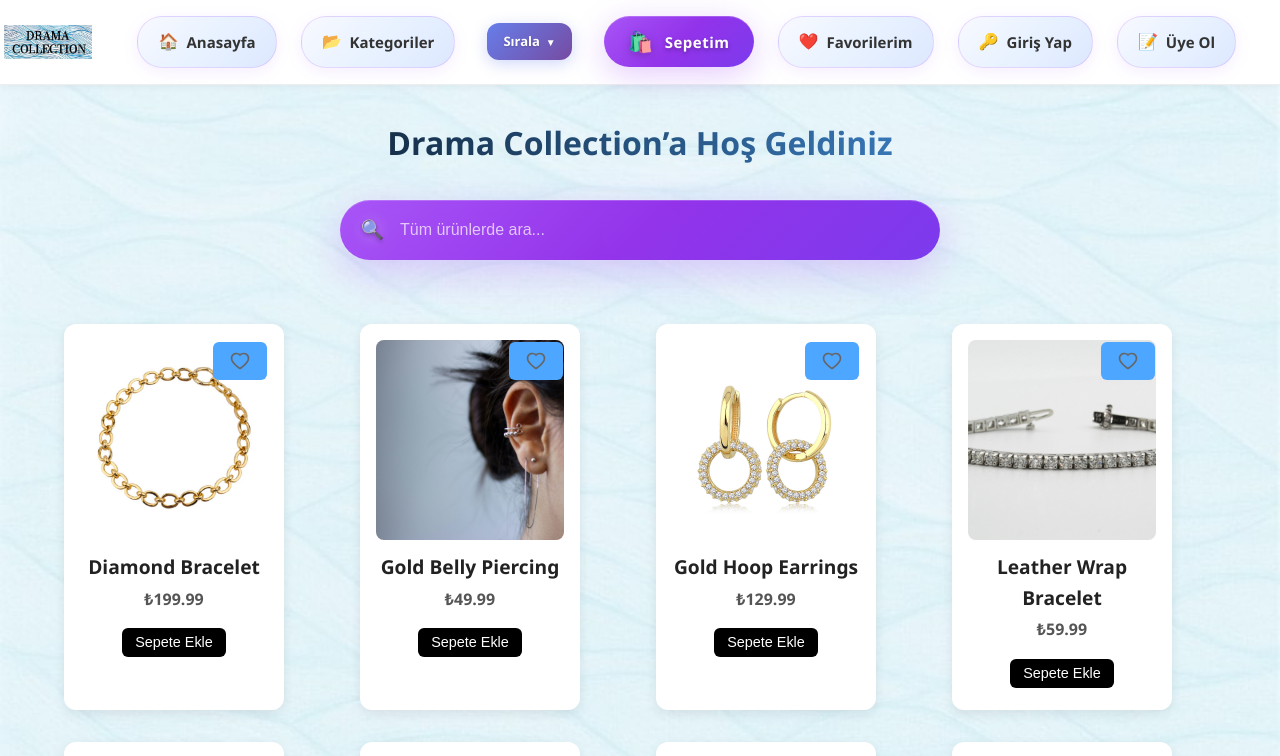
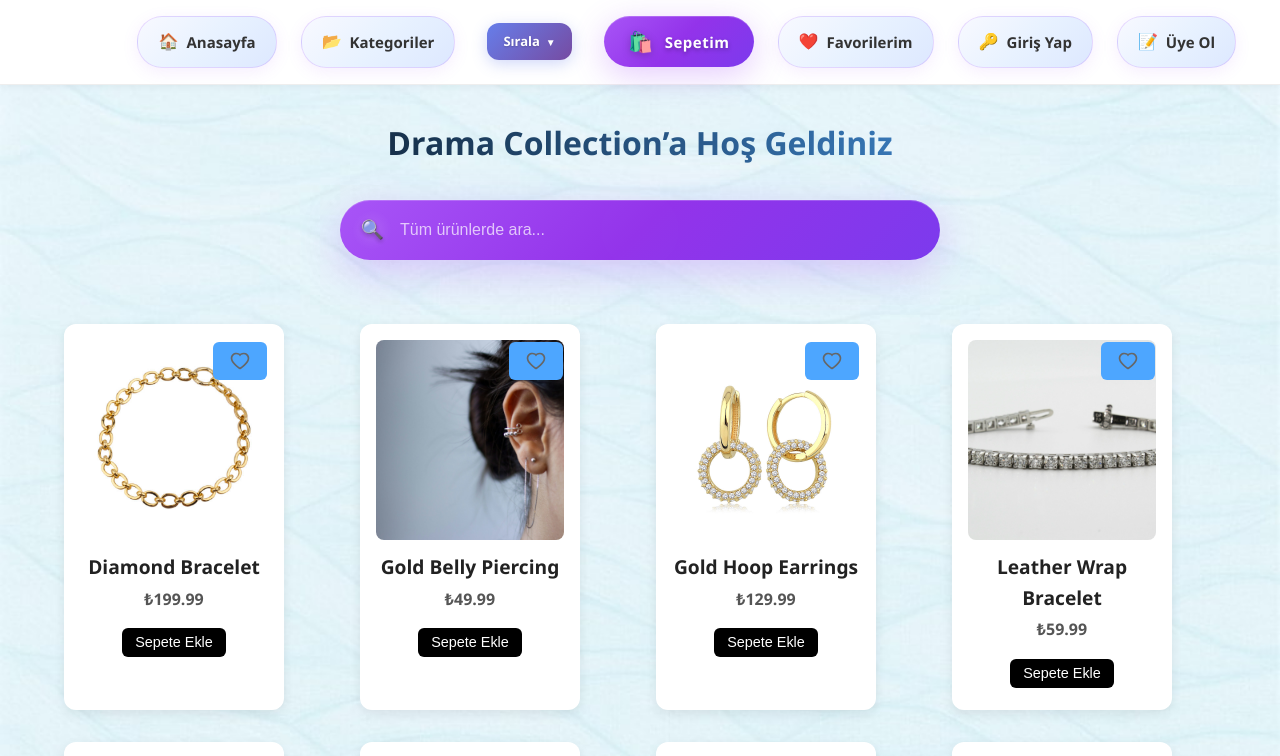
Before and after one commit to eerenozgun/dramacollection, a React (Create React App) app: page / in a window 1280 px wide. Shown: the top 756 px of the page. Built offline with nearby package versions, Linux system fonts and the light colour scheme; no server answers; grey boxes are pictures that could not be loaded.

Commit message:
Logo 3 kat daha sola kaydırıldı (-180px)

```diff
--- a/src/components/Header.css
+++ b/src/components/Header.css
@@ -27,7 +27,7 @@
   align-items: center;
   justify-content: flex-start;
   margin-right: 0;
-  margin-left: -60px;
+  margin-left: -180px;
 }
 
 .logo-link {
```
